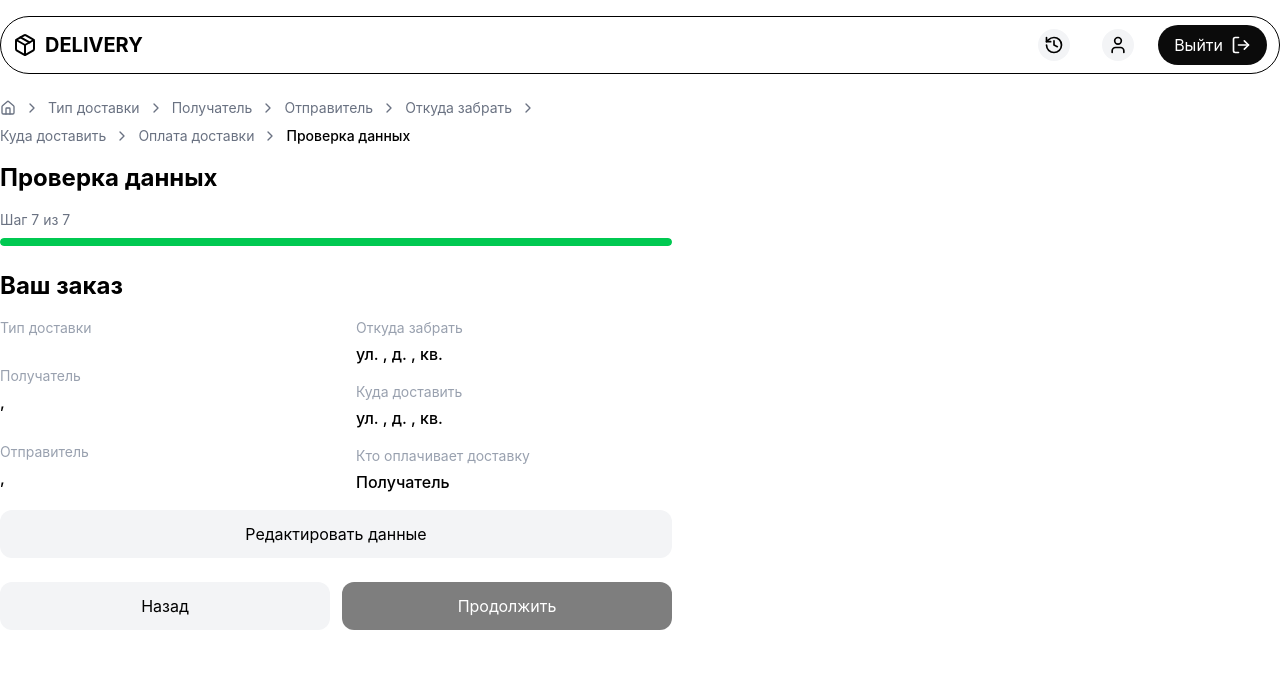
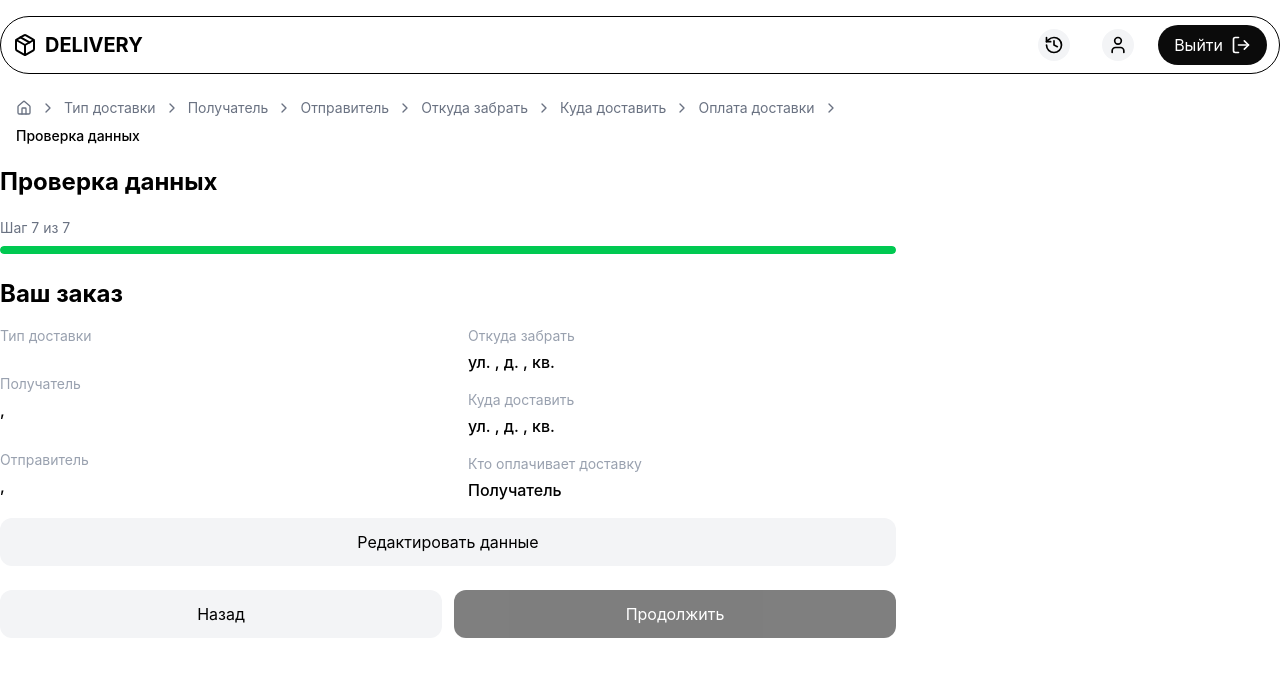
Before and after one commit to CraizyMaizy/Delivery-app, a React (Vite) app: page /order/step-7 in a window 1280 px wide. Shown: the top 676 px of the page. Built offline with nearby package versions, Linux system fonts and the light colour scheme.

Commit message:
refactor: update margins and max-w

```diff
--- a/src/components/OrderBreadcrumb.tsx
+++ b/src/components/OrderBreadcrumb.tsx
@@ -10,7 +10,7 @@ export function OrderBreadcrumb({ currentStep }: Props) {
   const visibleSteps = orderSteps.slice(0, currentStep)
 
   return (
-    <nav className="flex items-center gap-2 text-sm text-gray-500 mb-4 flex-wrap">
+    <nav className="flex items-center gap-2 text-sm text-gray-500 mb-5 ml-4 flex-wrap">
       <div className="flex items-center gap-2">
         <Link to="/" className="hover:text-black transition-colors">
           <Home className="w-4 h-4" />
--- a/src/pages/OrderStep7.tsx
+++ b/src/pages/OrderStep7.tsx
@@ -18,9 +18,9 @@ export function OrderStep7() {
 
   return (
     <div className="container mx-auto mt-6">
-      <div className="max-w-2xl">
+      <div className="max-w-4xl">
         <OrderBreadcrumb currentStep={7} />
-        <h1 className="text-2xl font-bold mb-4">Проверка данных</h1>
+        <h1 className="text-2xl font-bold mb-5">Проверка данных</h1>
 
         <div className="mb-6">
           <StepperProgress currentStep={7} />
```
